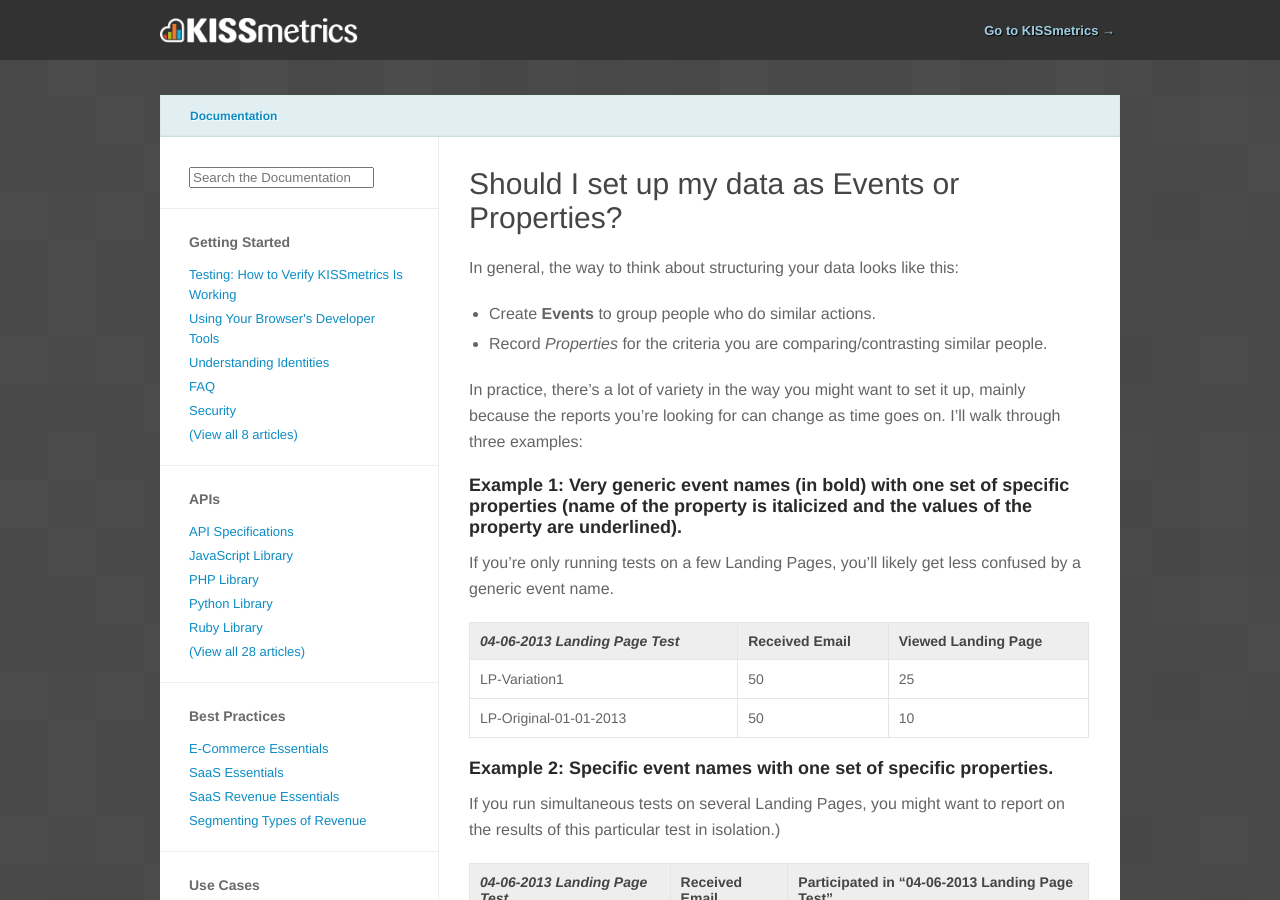
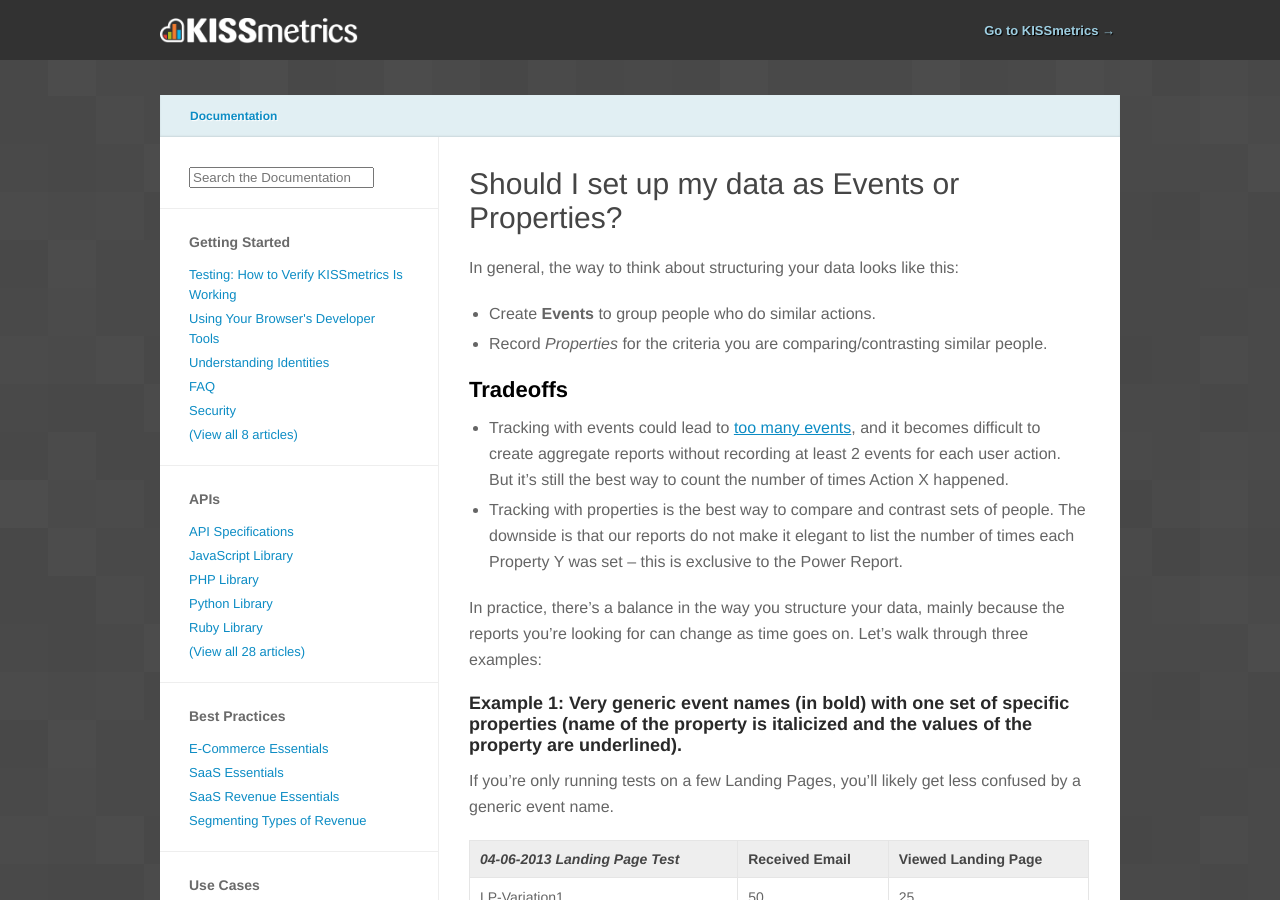
Before and after one commit to kissmetrics/km-support, a Jekyll site: the page built from _posts/2013-04-17-events-or-properties.md, in a window 1280 px wide and 900 px high. Built offline with Jekyll 4.4.1, drawn with Linux system fonts in a browser that asks for light colours; nearby versions of some CDN libraries; Markdown is read by kramdown in place of the engine named in the settings; a script that is not in the unit is left out; comment, search, counter and statistics services are not loaded.

Commit message:
Tradeoffs: Events vs. Properties

```diff
--- a/_posts/2013-04-17-events-or-properties.md
+++ b/_posts/2013-04-17-events-or-properties.md
@@ -12,7 +12,12 @@
 * Create **Events** to group people who do similar actions.
 * Record *Properties* for the criteria you are comparing/contrasting similar people.
 
-In practice, there's a lot of variety in the way you might want to set it up, mainly because the reports you're looking for can change as time goes on. I'll walk through three examples:
+## Tradeoffs
+
+* Tracking with events could lead to [too many events][too-many], and it becomes difficult to create aggregate reports without recording at least 2 events for each user action. But it's still the best way to count the number of times Action X happened.
+* Tracking with properties is the best way to compare and contrast sets of people. The downside is that our reports do not make it elegant to list the number of times each Property Y was set -- this is exclusive to the Power Report.
+
+In practice, there's a balance in the way you structure your data, mainly because the reports you're looking for can change as time goes on. Let's walk through three examples:
 
 <a name="example-1"></a>
 ### Example 1: Very generic event names (in bold) with one set of specific properties (name of the property is italicized and the values of the property are underlined).
@@ -52,3 +57,5 @@
 ## Takeaways
 
 In each of these cases, Properties are named to be specific (rather than "A/B Test"), so that you don't mix data in from other tests.
+
+[too-many]: /troubleshooting/too-many-event-names
```
